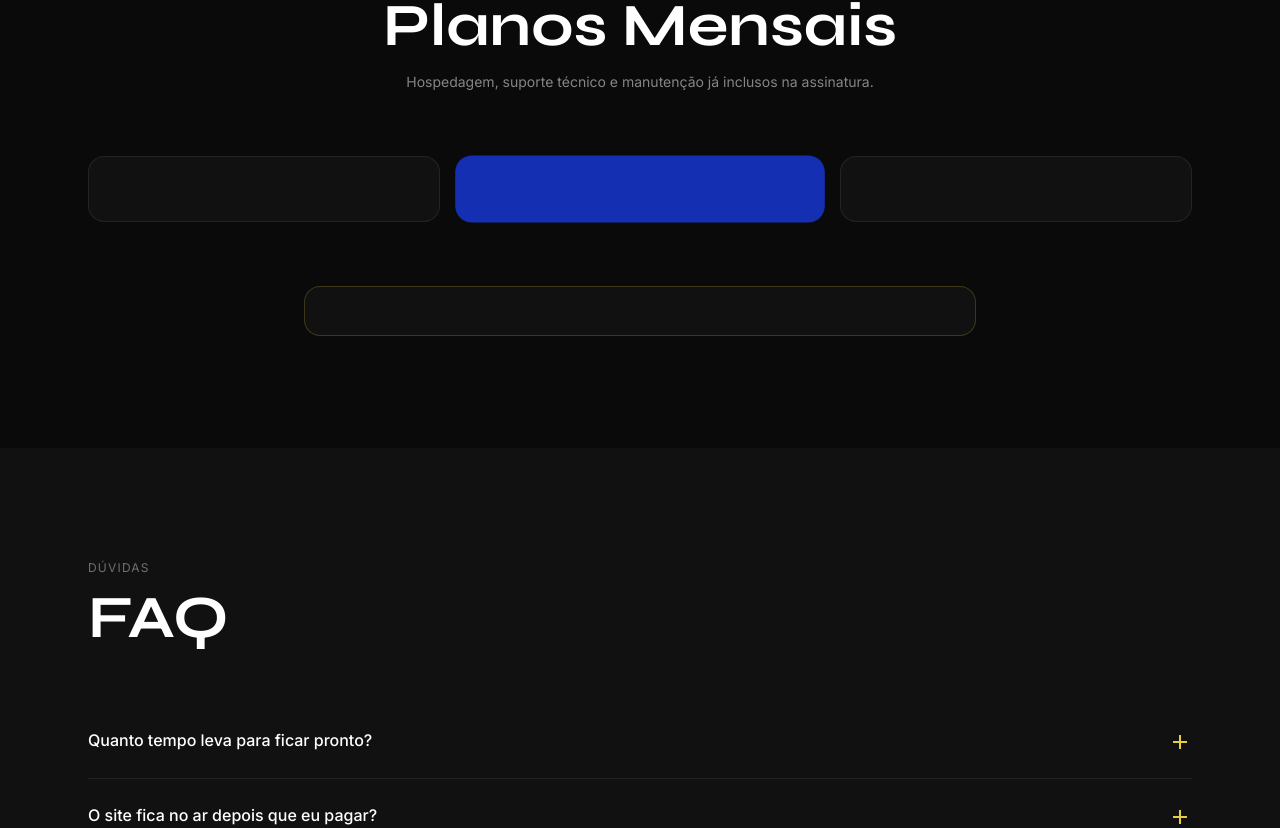
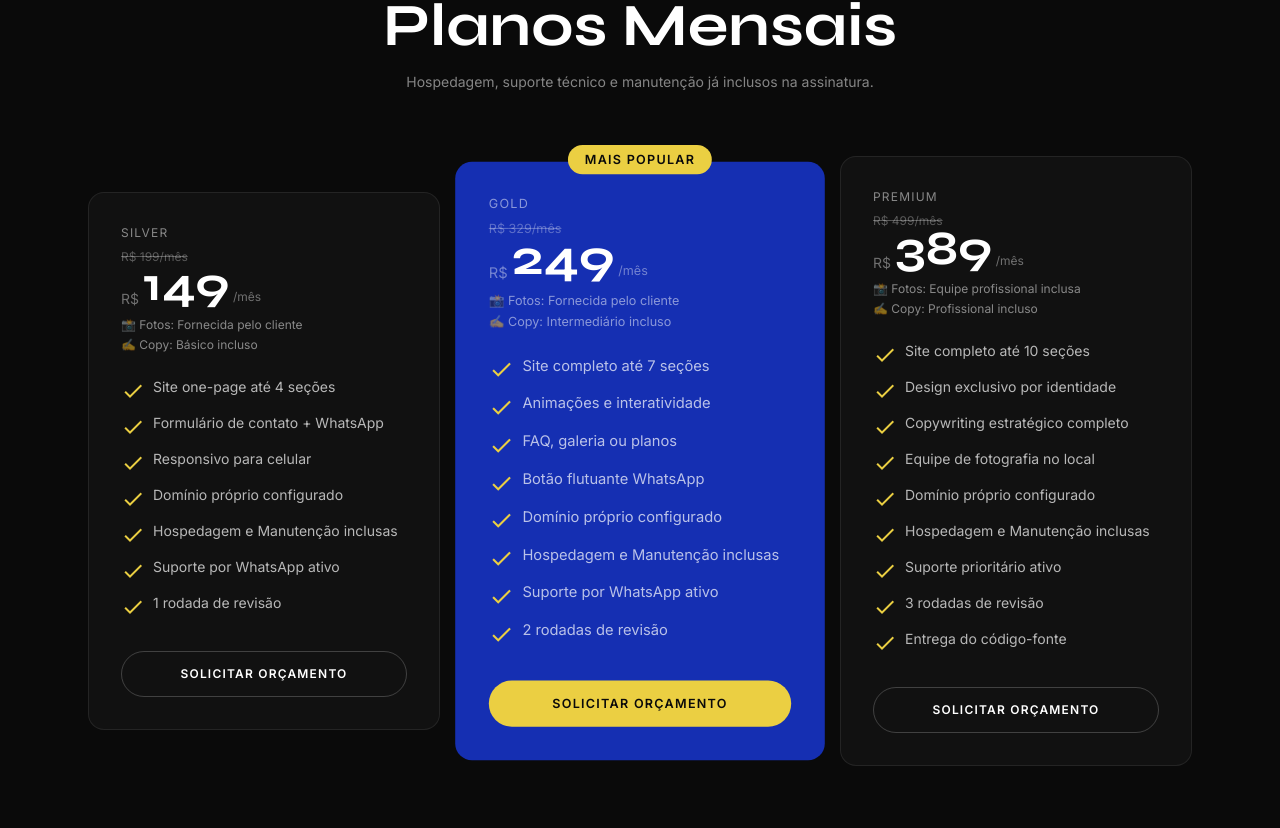
Before and after one commit to hefezzia/hefezzia-site, a Next.js app: page / in a window 1280 px wide. Shown: the part 2669-3497 px from the top of the page. Built offline with nearby package versions, Linux system fonts and the light colour scheme.

Commit message:
Update page.tsx

```diff
--- a/app/page.tsx
+++ b/app/page.tsx
@@ -64,7 +64,8 @@ const planos = [
       "Formulário de contato + WhatsApp",
       "Responsivo para celular",
       "Domínio próprio configurado",
-      "Hospedagem inclusa",
+      "Hospedagem e Manutenção inclusas",
+      "Suporte por WhatsApp ativo",
       "1 rodada de revisão",
     ],
     destaque: false,
@@ -81,7 +82,8 @@ const planos = [
       "FAQ, galeria ou planos",
       "Botão flutuante WhatsApp",
       "Domínio próprio configurado",
-      "Hospedagem inclusa",
+      "Hospedagem e Manutenção inclusas",
+      "Suporte por WhatsApp ativo",
       "2 rodadas de revisão",
     ],
     destaque: true,
@@ -98,7 +100,8 @@ const planos = [
       "Copywriting estratégico completo",
       "Equipe de fotografia no local",
       "Domínio próprio configurado",
-      "Hospedagem inclusa",
+      "Hospedagem e Manutenção inclusas",
+      "Suporte prioritário ativo",
       "3 rodadas de revisão",
       "Entrega do código-fonte",
     ],
@@ -108,9 +111,9 @@ const planos = [
 
 const faq = [
   { p: "Quanto tempo leva para ficar pronto?",        r: "Silver: 5 dias úteis. Gold: 10 dias úteis. Premium: 15 dias úteis. O prazo começa após a aprovação do briefing e recebimento dos materiais." },
-  { p: "O site fica no ar depois que eu pagar?",      r: "Sim. O site fica hospedado pela Hefezzia enquanto o plano de manutenção estiver ativo. Se cancelar, você pode adquirir o código-fonte e hospedar onde quiser." },
+  { p: "O site fica no ar depois que eu pagar?",      r: "Sim. O site fica hospedado pela Hefezzia enquanto o plano mensal estiver ativo. Se cancelar, você pode adquirir o código-fonte e hospedar onde quiser." },
   { p: "Preciso fornecer textos e fotos?",            r: "Nos planos Silver e Gold, o cliente fornece as fotos. O copywriting está incluso em todos os planos. No Premium, a equipe de fotografia vai até o seu negócio." },
-  { p: "Posso pedir alterações depois?",              r: "Sim, pelos planos de manutenção mensal. Cada plano tem um número de créditos — 1 crédito para alterações simples, 2 para alterações complexas." },
+  { p: "Posso pedir alterações depois?",              r: "Sim, a manutenção e o suporte técnico contínuo já estão inclusos no valor da sua assinatura mensal, garantindo atualizações regulares e ajustes conforme necessário." },
   { p: "Vocês atendem fora do Brasil?",               r: "Atendemos em todo o MUNDO! Trabalhamos de forma 100% remota. Para fotografia presencial, atuamos nas principais capitais e regiões metropolitanas." },
 ];
 
@@ -208,7 +211,7 @@ export default function Home() {
           </div>
 
           {/* Stats */}
-          <div className="flex flex-wrap gap-12 mt-16 pt-8 border-t border-white/8 fade-up-4">
+          <div className="flex flex-wrap gap-12 mt-16 pt-8 border-t border-t border-white/8 fade-up-4">
             {[["6+","Nichos atendidos"],["100%","Responsivo"],["5 dias","Entrega Silver"]].map(([n,l]) => (
               <div key={l}>
                 <p className="font-display font-bold text-3xl yellow">{n}</p>
@@ -316,12 +319,50 @@ export default function Home() {
           <div className="grid grid-cols-1 md:grid-cols-3 gap-6 items-center">
             {planos.map((p, i) => (
               <div key={i} className={`plan-card rounded-2xl p-8 relative ${p.destaque ? "blue-bg border-0 scale-105" : "bg-[#111] border border-white/8"}`}>
+                {p.destaque && (
+                  <div className="absolute -top-4 left-1/2 -translate-x-1/2 yellow-bg text-[#0A0A0A] font-body font-bold text-xs px-4 py-1.5 rounded-full tracking-widest uppercase">
+                    Mais popular
+                  </div>
+                )}
+                <p className="font-body text-xs tracking-widest uppercase text-white/50 mb-2">{p.nome}</p>
+
+                <div className="font-body text-xs text-white/30 line-through -mb-1">
+                  R$ {p.precoAnterior}/mês
+                </div>
+                <div className="flex items-end gap-1 mb-2">
+                  <span className="font-body text-sm text-white/40">R$</span>
+                  <span className="font-display font-bold text-5xl text-white">{p.preco}</span>
+                  <span className="font-body text-xs text-white/40 mb-1">/mês</span>
+                </div>
+
+                <div className="flex flex-col gap-1 mb-6">
+                  <span className="font-body text-xs text-white/50">📸 Fotos: {p.foto}</span>
+                  <span className="font-body text-xs text-white/50">✍️ Copy: {p.copy}</span>
+                </div>
+                <ul className="space-y-2.5 mb-8">
+                  {p.itens.map((item, j) => (
+                    <li key={j} className="flex items-start gap-2">
+                      <span className="material-icons yellow text-sm mt-0.5 flex-shrink-0">check</span>
+                      <span className="font-body text-sm text-white/70">{item}</span>
+                    </li>
+                  ))}
+                </ul>
+                <a href="#contato"
+                  className={`block text-center font-body font-semibold text-xs tracking-widest uppercase py-3.5 rounded-full transition-all ${p.destaque ? "yellow-bg text-[#0A0A0A] hover:opacity-90" : "border border-white/20 text-white hover:border-[#EBCF42] hover:text-[#EBCF42]"}`}>
+                  Solicitar Orçamento
+                </a>
               </div>
             ))}
           </div>
 
-          {/* Foto avulsa */}
           <div className="mt-16 bg-[#111] border border-[#EBCF42]/20 rounded-2xl p-6 max-w-2xl mx-auto text-center">
+            <p className="font-body text-xs tracking-widest uppercase yellow mb-2">Serviço adicional</p>
+            <p className="font-body text-white font-medium mb-1">Ensaio Fotográfico Profissional</p>
+            <p className="font-body text-sm text-white/55 mb-3">
+              Uma equipe profissional vai até o seu negócio para fotografar o espaço, produtos e equipe. Fotos entregues tratadas e prontas para o site e redes sociais.
+            </p>
+            <p className="font-display font-bold text-3xl yellow">R$ 1.500</p>
+            <p className="font-body text-xs text-white/40 mt-1">Já incluso no Plano Premium · Desconto automático se você fornecer as fotos</p>
           </div>
         </div>
       </section>
@@ -407,7 +448,6 @@ export default function Home() {
             </div>
 
             <form onSubmit={(e) => {
-                // Evita o envio se o formulário for inválido
                 if (!e.currentTarget.checkValidity()) e.preventDefault();
               }} className="space-y-5">
               <input type="text" placeholder="Nome completo *" required
@@ -451,7 +491,7 @@ export default function Home() {
                 Enviar Mensagem
               </button>
               <p className="font-body text-xs text-white/25 text-center">
-                  Respondemos em até 4 hours úteis. Seus dados não são compartilhados.
+                Respondemos em até 4 horas úteis. Seus dados não são compartilhados.
               </p>
             </form>
           </div>
@@ -462,7 +502,7 @@ export default function Home() {
       <footer className="py-8 border-t border-white/5 bg-[#050505]">
         <div className="container flex flex-col md:flex-row items-center justify-between gap-3">
           <div className="font-display font-bold text-xl text-white">
-            Hefez<span className="yellow">zia</span>
+            Hefe<span className="yellow">zz</span>ia
           </div>
           <p className="font-body text-xs text-white/25">
             © {new Date().getFullYear()} · Hefezzia · Desenvolvimento Web · Todos os direitos reservados
```
Lines whose indentation alone changed are shown as unchanged.
